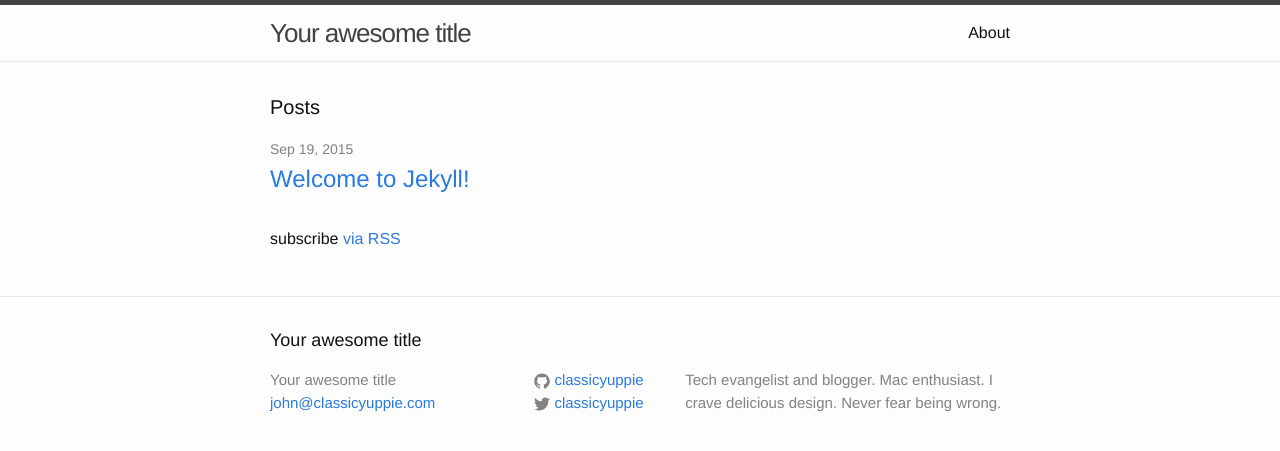
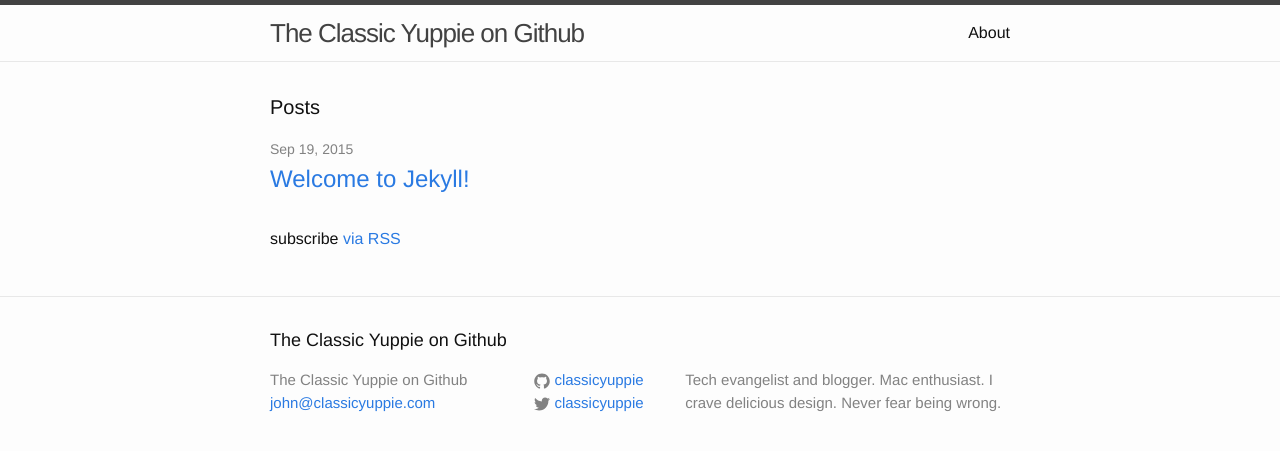
Before and after one commit to classicyuppie/classicyuppie.github.io, a Jekyll site: the page built from index.html, in a window 1280 px wide. Shown: the top 451 px of the page. Built offline with Jekyll 4.4.1, drawn with Linux system fonts in a browser that asks for light colours.

Commit message:
updated page info

```diff
--- a/_config.yml
+++ b/_config.yml
@@ -1,5 +1,5 @@
 # Site settings
-title: Your awesome title
+title: The Classic Yuppie on Github
 email: john@classicyuppie.com
 description: > # this means to ignore newlines until "baseurl:"
   Tech evangelist and blogger. Mac enthusiast. I crave delicious design. Never fear being wrong.
```
Also changed, not shown: 5 other files.
